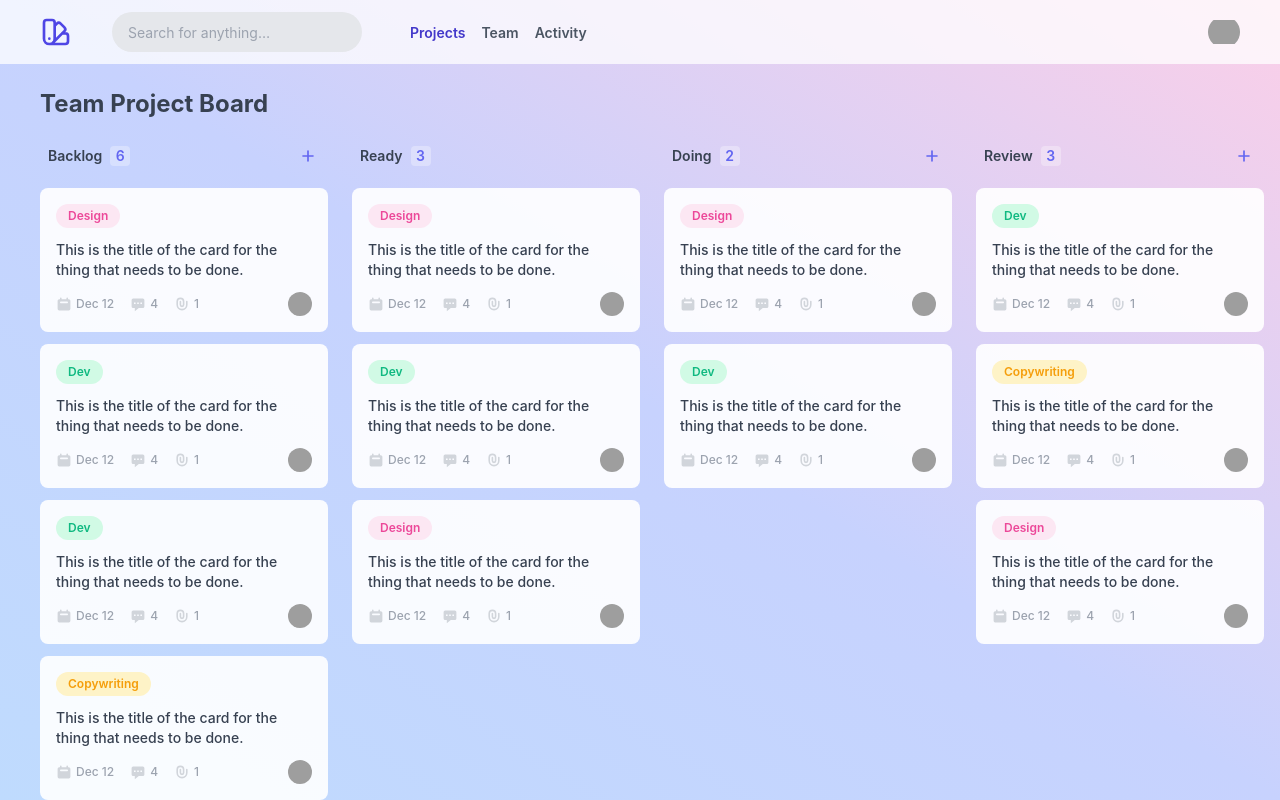
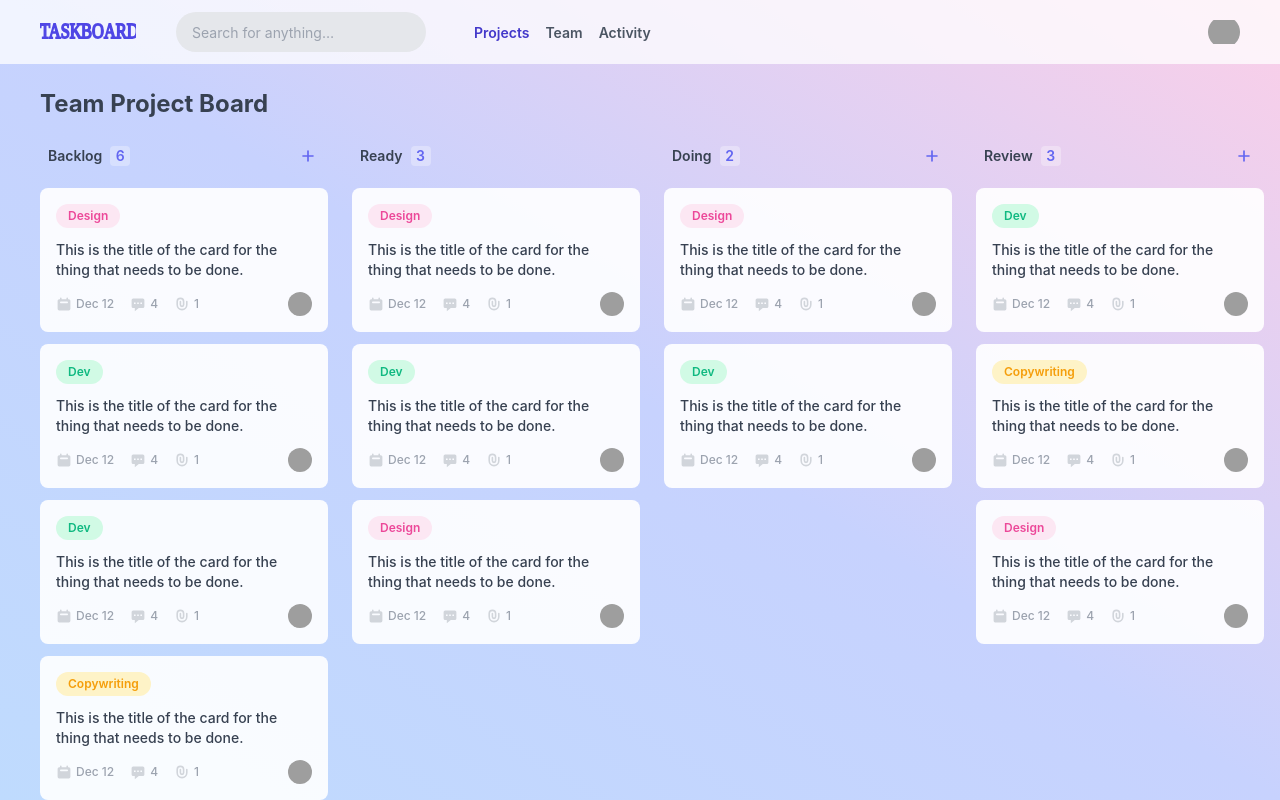
Before and after one commit to GabrielaNikolova/reactjs_taskboard_project_frontend, a React (Create React App) app: page / in a window 1280 px wide. Built offline with nearby package versions, Linux system fonts and the light colour scheme; grey boxes are pictures that could not be loaded.

Commit message:
Created components directory
Created Logo component

```diff
--- a/src/App.js
+++ b/src/App.js
@@ -1,4 +1,5 @@
 import './App.css';
+import Logo from './components/Logo/Logo.js';
 
 function App() {
     return (
@@ -6,11 +7,7 @@ function App() {
             <div
                 className="flex flex-col w-screen h-screen overflow-auto text-gray-700 bg-gradient-to-tr from-blue-200 via-indigo-200 to-pink-200">
                 <div className="flex items-center flex-shrink-0 w-full h-16 px-10 bg-white bg-opacity-75">
-                    <svg className="w-8 h-8 text-indigo-600 stroke-current" xmlns="http://www.w3.org/2000/svg"
-                         fill="none" viewBox="0 0 24 24" stroke="currentColor">
-                        <path strokeLinecap="round" strokeLinejoin="round" strokeWidth="2"
-                              d="M7 21a4 4 0 01-4-4V5a2 2 0 012-2h4a2 2 0 012 2v12a4 4 0 01-4 4zm0 0h12a2 2 0 002-2v-4a2 2 0 00-2-2h-2.343M11 7.343l1.657-1.657a2 2 0 012.828 0l2.829 2.829a2 2 0 010 2.828l-8.486 8.485M7 17h.01"/>
-                    </svg>
+                    <Logo/>
                     <input
                         className="flex items-center h-10 px-4 ml-10 text-sm bg-gray-200 rounded-full focus:outline-none focus:ring"
                         type="search" placeholder="Search for anything…"/>
--- /dev/null
+++ b/src/components/Logo/Logo.css
@@ -0,0 +1,16 @@
+
+.logo {
+    display: block;
+    vertical-align: middle;
+    stroke: currentColor;
+    --tw-text-opacity: 1;
+    color: rgba(79, 70, 229, var(--tw-text-opacity));
+    width: 6rem;
+}
+.cls-1, .cls-2 {
+    font-size: 36px;
+    fill: rgba(79, 70, 229, var(--tw-text-opacity));
+    font-family: InkFree, Ink Free, serif;
+    stroke-miterlimit: 10;
+    stroke-width: 3px;
+}
--- /dev/null
+++ b/src/components/Logo/Logo.js
@@ -0,0 +1,17 @@
+import './Logo.css';
+
+function Logo() {
+    return (
+        <svg className="logo" xmlns="http://www.w3.org/2000/svg" viewBox="0 0 213.65 62.09">
+            <g id="Layer_2">
+                <g id="Layer_1-2">
+                    <text className="cls-1" transform="translate(91.22 45.15) scale(1.02 1.35)">BOARD</text>
+                    <text/>
+                    <text className="cls-2" transform="translate(0 45.15) scale(1.02 1.35)">TASK</text>
+                </g>
+            </g>
+        </svg>
+    );
+}
+
+export default Logo;
```
